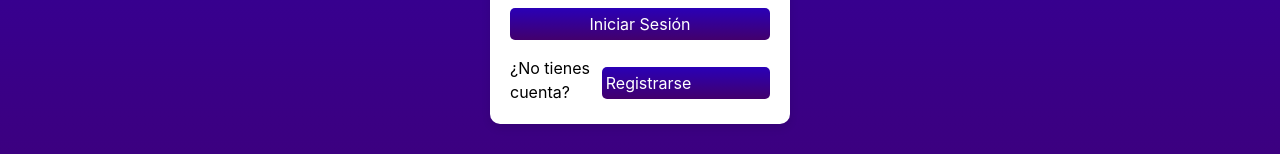
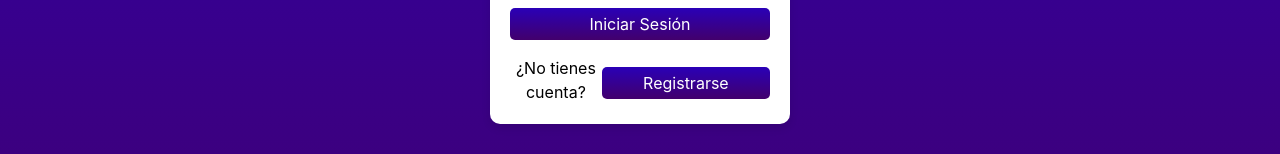
Before and after one commit to SyTW2324/E10, a React (Create React App) app in the folder frontend/: page /login in a window 1280 px wide. Shown: the part 433-587 px from the top of the page. Built offline with nearby package versions, Linux system fonts and the light colour scheme.

Commit message:
Estilos actualizados

```diff
--- a/frontend/src/components/auth/login.component.js
+++ b/frontend/src/components/auth/login.component.js
@@ -107,10 +107,13 @@ export function LoginSignIn() {
                 Iniciar Sesión
               </button>
             </div>
+            {loginError && (
+              <p className="error-message mt-1 text-center">{loginError.message}</p>
+            )}
             <div className="mt-4 flex justify-center">
               <div className="flex justify-center items-center w-full max-w-md">
-                <p>¿No tienes cuenta?</p>
-                <Link to="/signup" className="form-group-button">
+                <p className='text-center'>¿No tienes cuenta?</p>
+                <Link to="/signup"  className="rounded hover:bg-blue-700 text-center mt-2 form-group-button">
                   Registrarse
                 </Link>
               </div>
```
